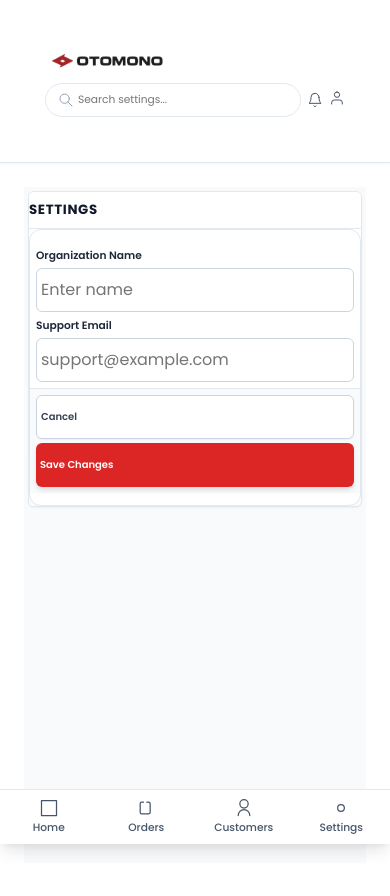
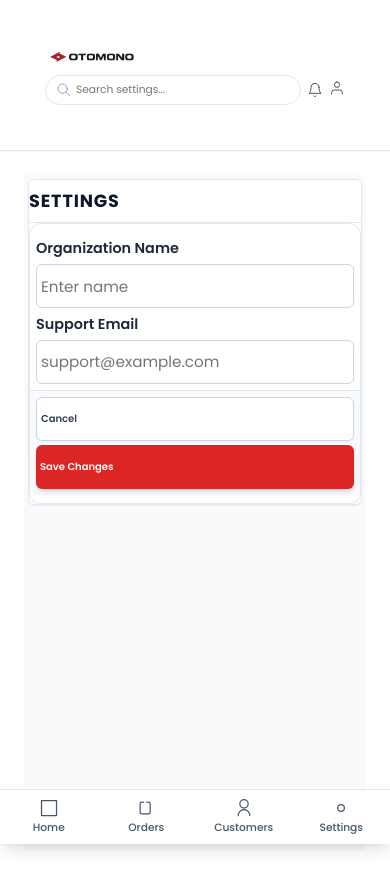
Before and after one commit to Rizaski/otomono, a website: page settings.html in a window 390 px wide. Drawn offline with Linux system fonts and the light colour scheme; sample sign-in values are in the browser's storage.

Commit message:
Mobile polish: shorter admin header; dashboard graphs stack one-per-row on small screens; settings typography compact (Otomono style)

```diff
--- a/settings.html
+++ b/settings.html
@@ -102,7 +102,7 @@
             </aside>
 
             <main class="admin-main">
-                <section class="orders-section">
+                <section class="orders-section settings-compact">
                     <div class="section-header" style="padding-left: var(--margin-sides); padding-right: var(--margin-sides);">
                         <h2>Settings</h2>
                     </div>
--- a/styles.css
+++ b/styles.css
@@ -303,8 +303,12 @@ body {
   .dashboard-grid { grid-template-columns: 1fr; }
 }
 @media (max-width: 640px) {
-  .search { width: 100%; }
+  .admin-header { padding: var(--space-2) var(--space-4); }
+  .header-content { gap: var(--space-2); }
+  .logo-image { height: 24px; }
+  .search { width: 100%; padding: 6px 10px; }
   .topbar { width: 100%; }
+  .dashboard-grid { grid-template-columns: 1fr; }
   .mobile-nav { display: flex; }
   .app-body { padding-bottom: 64px; }
 }
@@ -786,6 +790,14 @@ body {
     box-shadow: var(--shadow-sm);
     border: 1px solid var(--gray-200);
 }
+
+/* Settings page compact typography */
+.admin-main .orders-section.settings-compact .section-header h2 { font-size: 1.1rem; }
+.admin-main .orders-section.settings-compact .filter-card { padding: var(--space-4); }
+.admin-main .orders-section.settings-compact label { font-size: 0.9rem; }
+.admin-main .orders-section.settings-compact input,
+.admin-main .orders-section.settings-compact select,
+.admin-main .orders-section.settings-compact textarea { font-size: 0.95rem; }
 
 .filter-row {
     display: grid;
```
